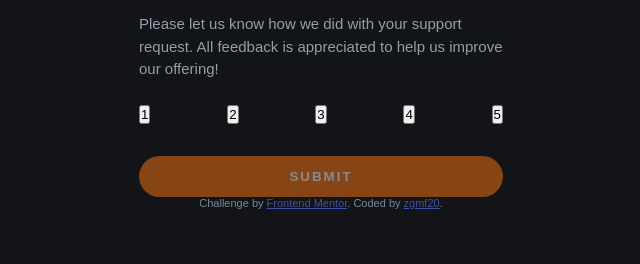
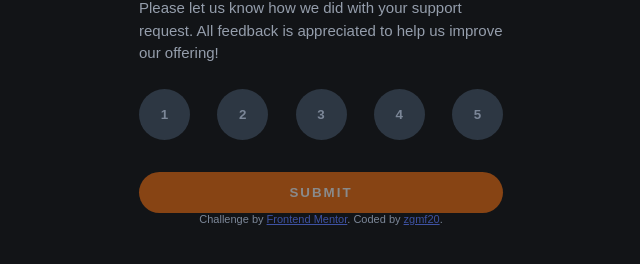
Before and after one commit to zgmf20/Interactive_rating, a plain HTML site: page index.html in a window 1280 px wide. Shown: the part 354-618 px from the top of the page, without its empty margins (319-959 px from the left). Drawn offline with Linux system fonts and the light colour scheme.

Commit message:
update index

```diff
--- a/index.html
+++ b/index.html
@@ -25,11 +25,11 @@
         All feedback is appreciated to help us improve our offering!
       </p>
       <div class="rating-buttons">
-        <button class="rating_btn" data-value="1">1</button>
-        <button class="rating_btn" data-value="2">2</button>
-        <button class="rating_btn" data-value="3">3</button>
-        <button class="rating_btn" data-value="4">4</button>
-        <button class="rating_btn" data-value="5">5</button>
+        <button class="rating-btn" data-value="1">1</button>
+        <button class="rating-btn" data-value="2">2</button>
+        <button class="rating-btn" data-value="3">3</button>
+        <button class="rating-btn" data-value="4">4</button>
+        <button class="rating-btn" data-value="5">5</button>
       </div>
         <button id="submit-btn" disabled>Submit</button>
     </div>
```
